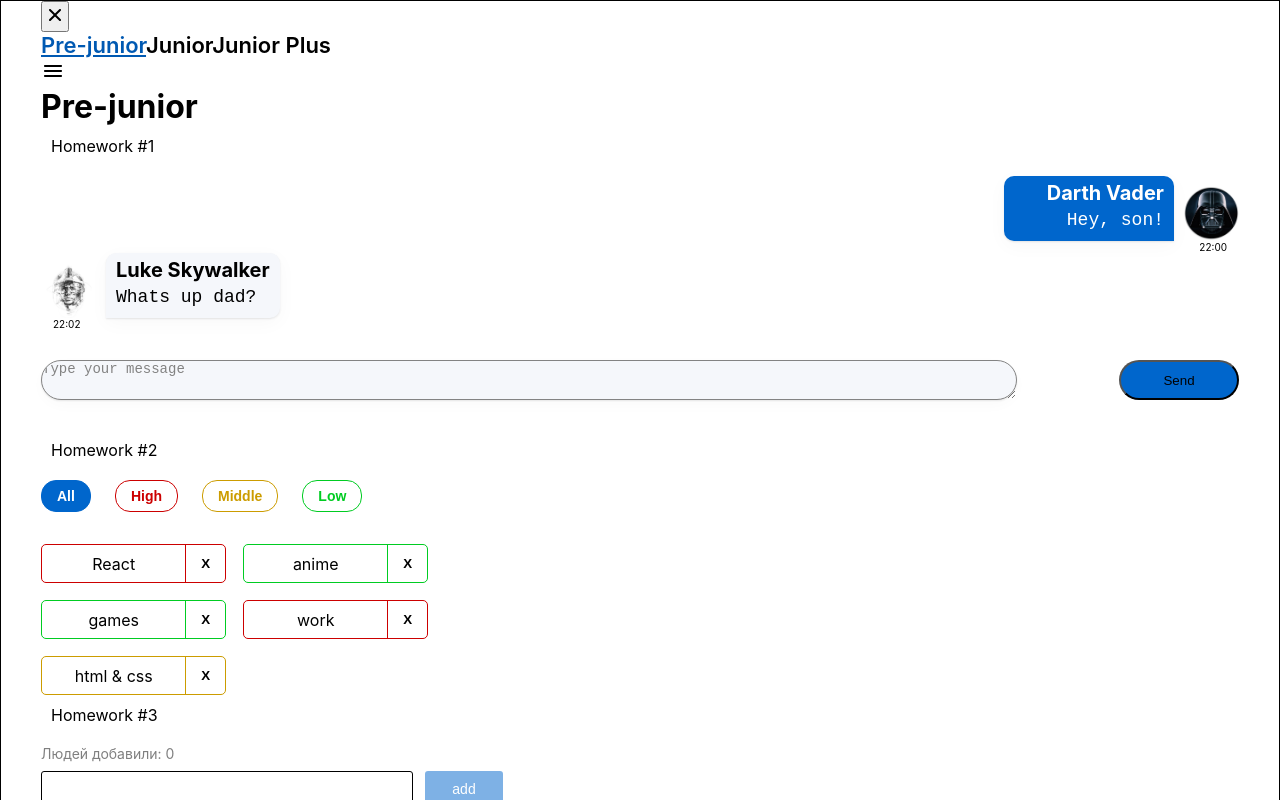
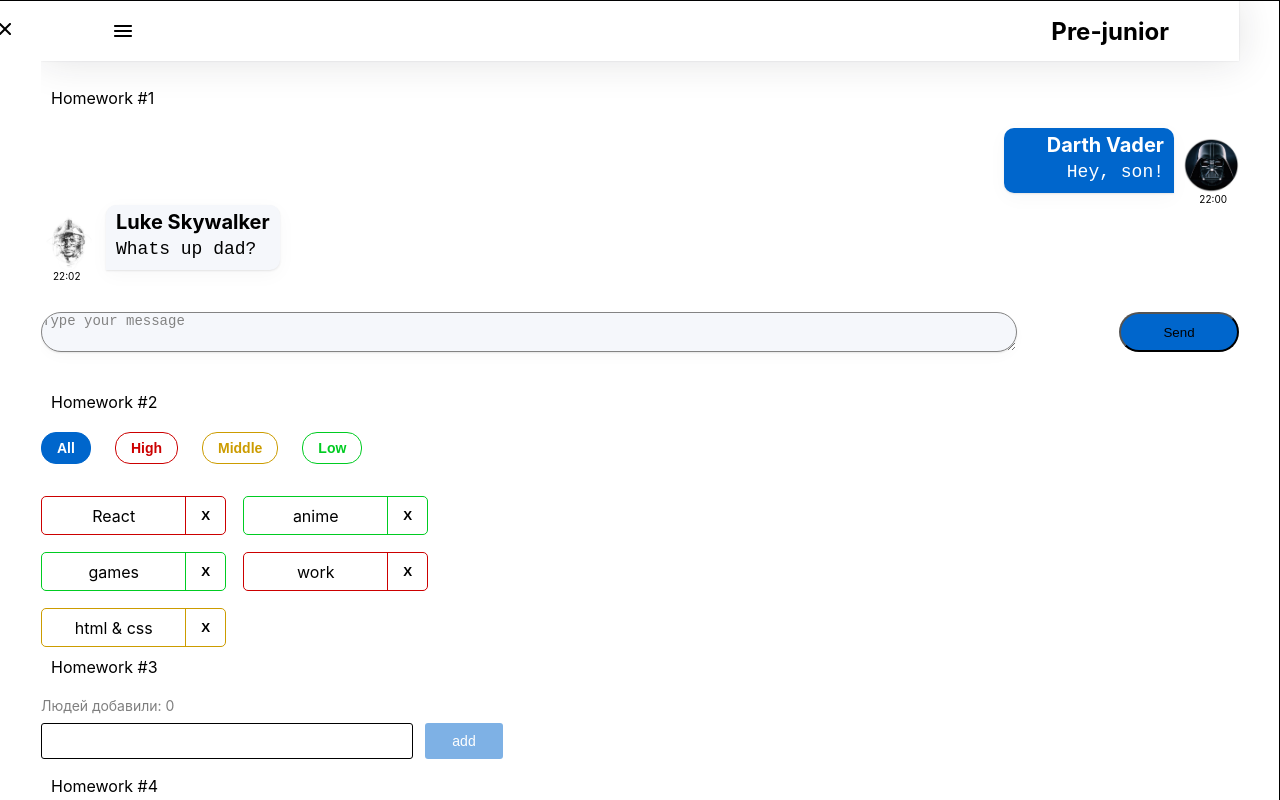
Before and after one commit to TinyMan66/ignat-hws, a React (Create React App) app: page /#/pre-junior in a window 1280 px wide. Shown: the top 800 px of the page. Built offline with nearby package versions, Linux system fonts and the light colour scheme.

Commit message:
feat: styles HW 05

```diff
--- a/src/s2-homeworks/hw05/header/Header.module.css
+++ b/src/s2-homeworks/hw05/header/Header.module.css
@@ -2,7 +2,18 @@
 }
 
 .header {
+    display: flex;
+    justify-content: space-between;
+    align-items: center;
+
+    height: 60px;
+    padding: 0 70px;
+    margin-bottom: 27px;
+    box-shadow: 0 0 40px rgba(29, 33, 38, 0.13), 0 0 2px rgba(29, 33, 38, 0.1);
 }
 
 .header h1 {
+    font-weight: bold;
+    font-size: 24px;
+    line-height: 29px;
 }
--- a/src/s2-homeworks/hw05/sidebar/Sidebar.module.css
+++ b/src/s2-homeworks/hw05/sidebar/Sidebar.module.css
@@ -1,47 +1,66 @@
 .sidebar {
+    width: 317px;
+    height: 100%;
+    background: white;
+    padding: 16px 0 0 70px;
+
+    transform: translate(-317px);
+    transition-duration: 500ms;
+
+    position: absolute;
+    z-index: 10;
 }
 
 .sidebar.open {
+    transform: translate(0);
+    transition-duration: 500ms;
 }
 
 .background {
+    position: absolute;
+    width: 100%;
+    height: 100%;
+    background: #000000;
+    opacity: 0.3;
+    z-index: 10;
 }
 
 .nav {
-    color: #000000;
-    text-decoration-line: none;
+    display: flex;
+    flex-direction: column;
+    gap: 45px;
+    margin-top: 23px;
 }
 
 .nav a {
-    /*font-family: 'Montserrat';*/
-    font-style: normal;
-    font-weight: 600;
+    font-weight: bold;
     font-size: 22px;
     line-height: 27px;
-    text-decoration-line: none;
-    color: #000000;
+    text-decoration: none;
+    color: black;
 }
 
 .nav a:hover {
-    /*font-family: 'Montserrat';*/
-    font-style: normal;
-    font-weight: 600;
-    font-size: 22px;
-    line-height: 27px;
-    text-decoration-line: none;
     color: #58ACFF;
 }
 
 .nav a.active {
-    /*font-family: 'Montserrat';*/
-    font-style: normal;
-    font-weight: 600;
-    font-size: 22px;
-    line-height: 27px;
     text-decoration-line: underline;
     color: #0059B2;
 }
+
 .close {
+    appearance: none;
+    border: none;
+    background: white;
+    cursor: pointer;
+
+    width: 24px;
+    height: 24px;
+    margin: 0 24px 0 199px;
+    display: flex;
+    align-items: center;
+    justify-content: center;
 }
 
 .close img {
```
